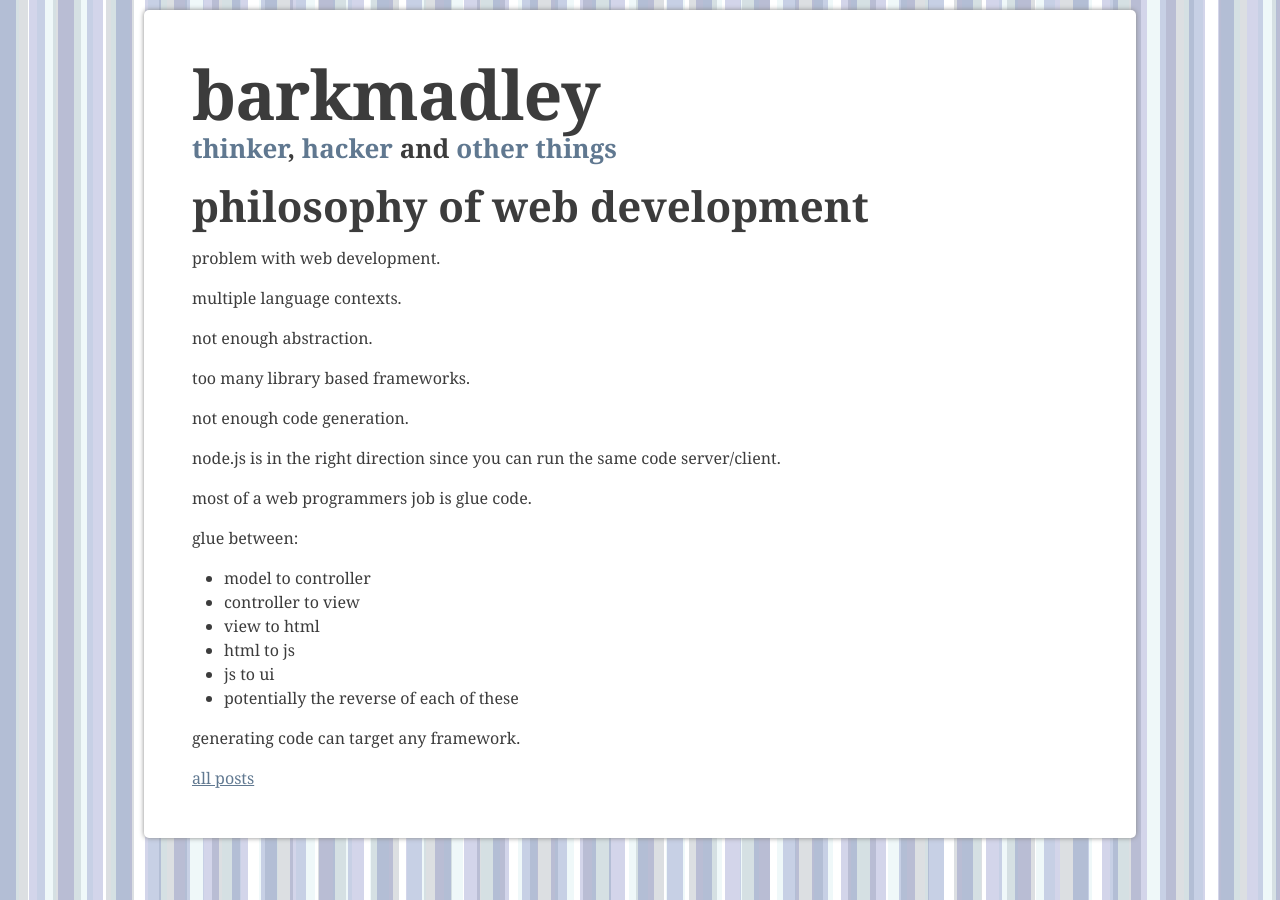
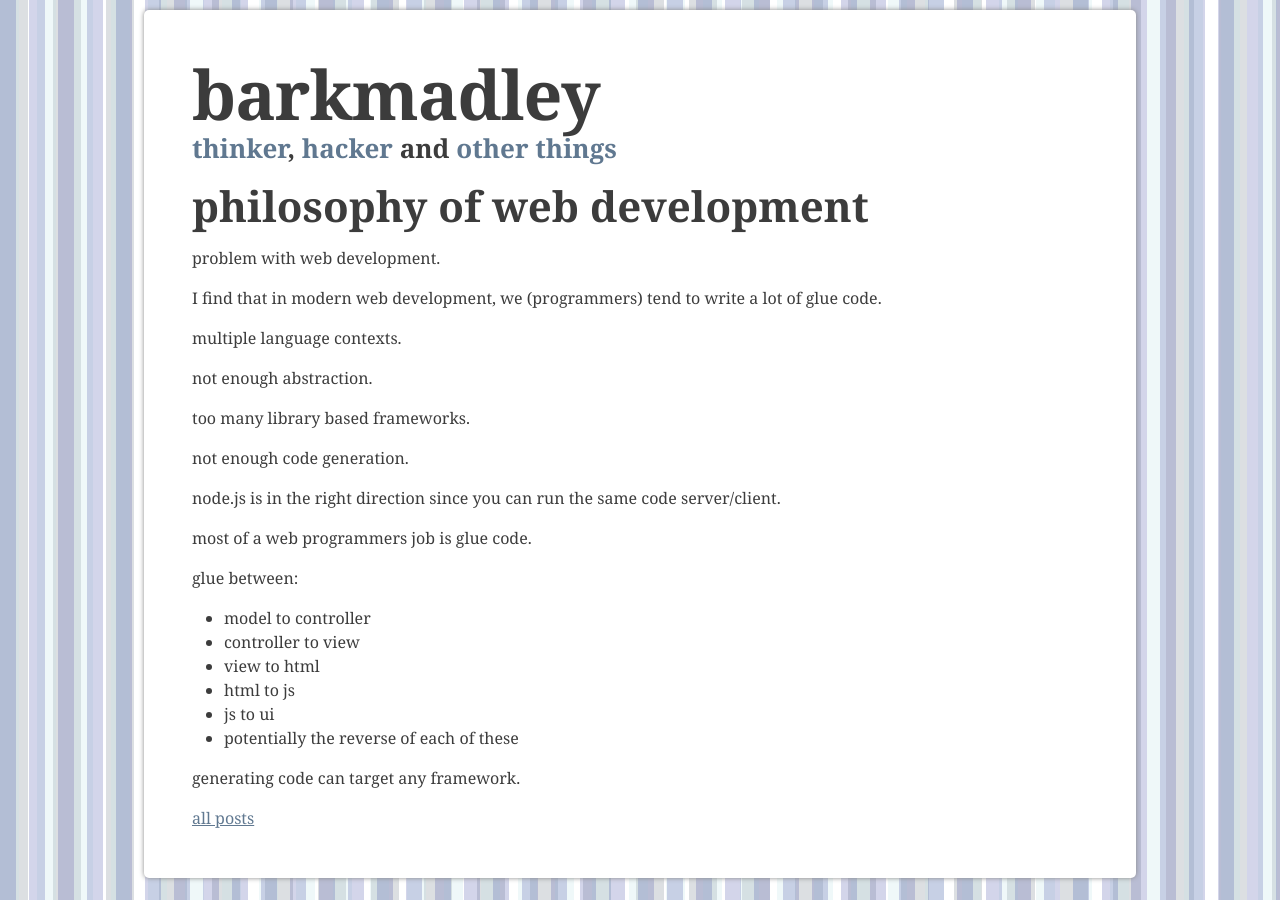
Before and after one commit to barkmadley/barkmadley.github.com, a Jekyll site: the page built from wip/philosophy-of-web-development.md, in a window 1280 px wide. Built offline with Jekyll 4.4.1, drawn with Linux system fonts in a browser that asks for light colours; nearby versions of some CDN libraries; Markdown is read by kramdown in place of the engine named in the settings.

Commit message:
checkpoint.

```diff
--- a/wip/philosophy-of-web-development.md
+++ b/wip/philosophy-of-web-development.md
@@ -5,6 +5,9 @@ title: philosophy of web development
 ---
 
 problem with web development.
+
+I find that in modern web development, we (programmers) tend to write a lot of
+glue code.
 
 multiple language contexts.
 
```
